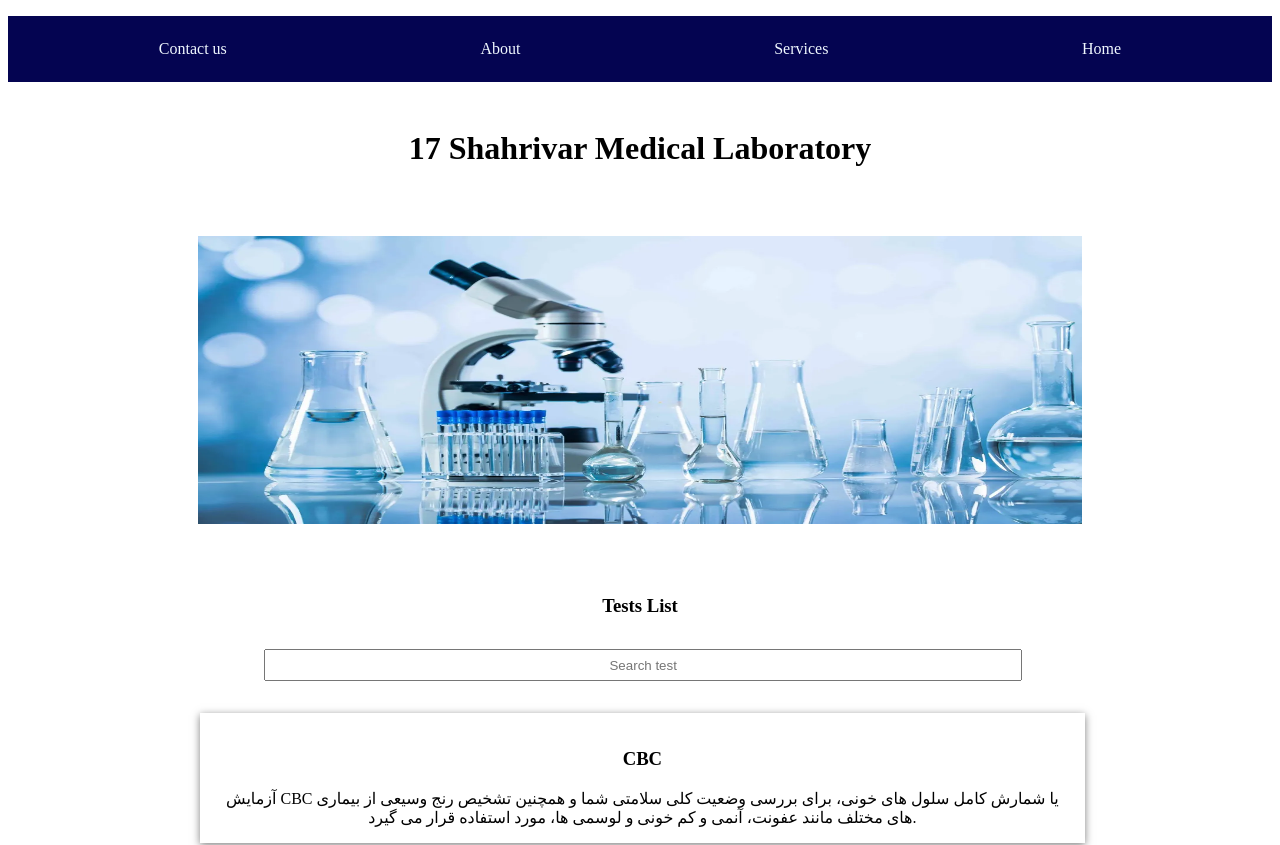
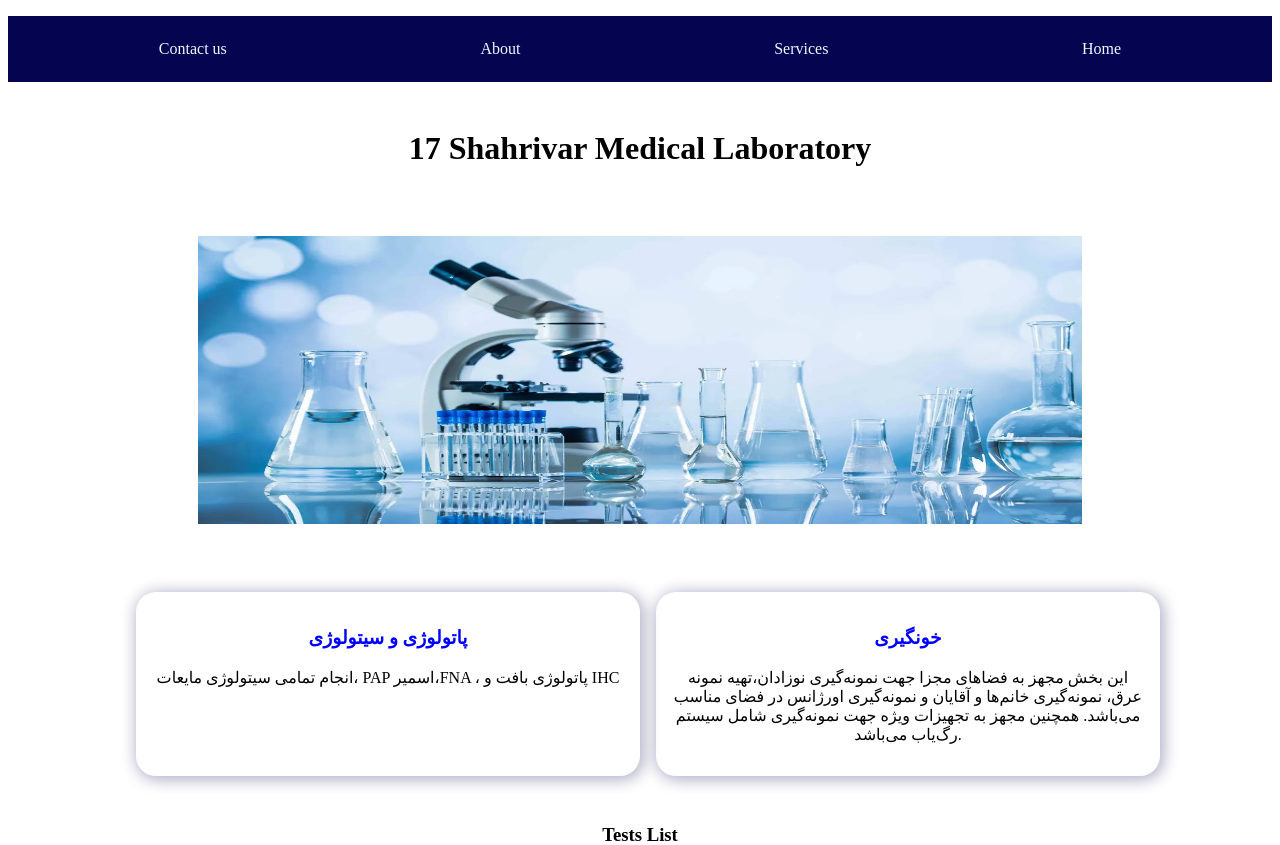
Before and after one commit to Syousef-zadeh/React-final, a React (Create React App) app: page / in a window 1280 px wide. Shown: the top 845 px of the page. Built offline with nearby package versions, Linux system fonts and the light colour scheme.

Commit message:
add card info

```diff
--- /dev/null
+++ b/src/Info.js
@@ -0,0 +1,16 @@
+import React, { Component } from "react";
+import style from './css/Style.module.css';
+
+class Info extends Component {
+  render() {
+    return (
+      <div>
+        <li className={style.card}>
+          <h3 style={{ color: "blue" }}>{this.props.name}</h3>
+          <p>{this.props.desc}</p>
+        </li>
+      </div>
+    );
+  }
+}
+export default Info;
--- a/src/Jsons/infoList.js
+++ b/src/Jsons/infoList.js
@@ -9,11 +9,7 @@ const Info =
     {
         id: 2,
         name: "خونگیری",
-        desc: ""
+        desc: "این بخش مجهز به فضا‌های مجزا جهت نمونه‌گیری نوزادان،تهیه نمونه عرق، نمونه‌گیری خانم‌ها و آقایان و نمونه‌گیری اورژانس در فضای مناسب می‌باشد. همچنین مجهز به تجهیزات ویژه جهت نمونه‌گیری شامل سیستم رگ‌یاب می‌باشد."
     },
-    // {
-    //     name: "",
-    //     desc: ""
-    // },
 ];
 export default Info;
--- a/src/Section.js
+++ b/src/Section.js
@@ -1,14 +1,19 @@
 import React, { Component } from "react";
-import Info from "./Jsons/infoList";
+import infoList from "./Jsons/infoList";
+import Info from "./Info";
+import style from './css/Style.module.css';
 
 class Section extends Component {
   render() {
     return (
-      <ul>
-        <h3 style={{ color: "blue" }}>{this.props.name}</h3>
-        {/* {Info.map((user, index)=>(
+      <ul className={style.info}>
+        {infoList.map((user, index)=>(
+            <Info
+              name={user.name}
+              desc={user.desc}
+            />
 
-        ))} */}
+        ))}
       </ul>
     );
   }
--- a/src/css/Style.module.css
+++ b/src/css/Style.module.css
@@ -84,6 +84,7 @@ hr.hrs{
 .title{
     text-align: center;
     font-family: 'Noteworthy';
+    margin-top: 3rem;
 }
 .serch-form{
     text-align: center;
@@ -109,6 +110,23 @@ hr.hrs{
     align-items: center;
 }
 
+.info{
+    display: grid;
+    grid-template-columns: repeat(2, 50%);
+    text-align: center;
+    grid-gap: 1rem;
+    margin: 1rem 8rem;
+    padding: 0rem ;
+
+}
+
+.card{
+    box-shadow: 2px 2px 15px 2px rgba(4, 4, 81, 0.313);
+    padding: 1rem;
+    height: 100%;
+    border-radius: 20px;
+}
+
 
 @media only screen and (max-width: 680px) {
     .shop-form {
```
